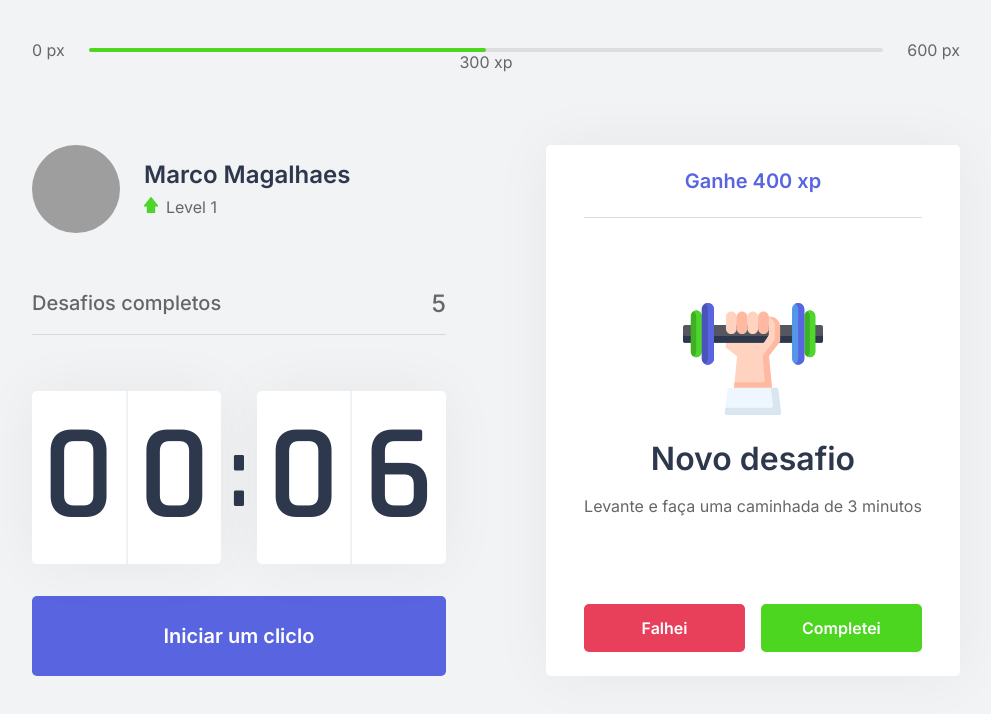
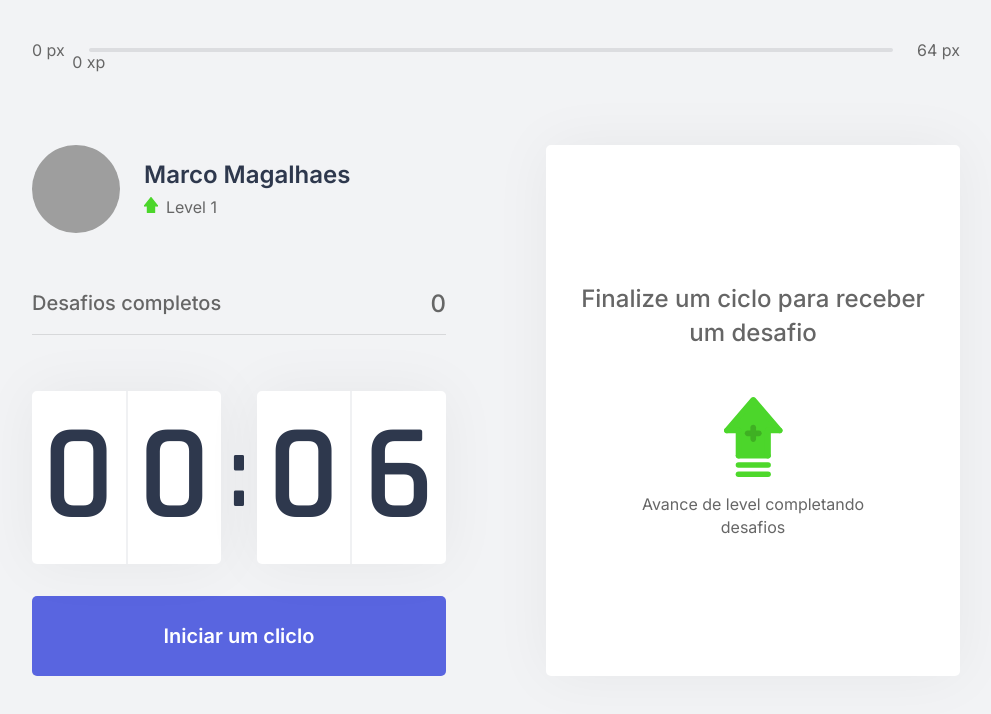
Before and after one commit to mcorreiam/NLW4React-next, a Next.js app: page / in a window 1280 px wide. Shown: the top 714 px of the page, without its empty margins (144-1135 px from the left). Built offline with nearby package versions, Linux system fonts and the light colour scheme; grey boxes are pictures that could not be loaded.

Commit message:
Regras de negocio)

```diff
--- /dev/null
+++ b/challenges.json
@@ -0,0 +1,62 @@
+[
+    {
+      "type": "body",
+      "description": "Estique um de seus braços com a palma da mão virada para frente e puxe os dedos para cima por 10 segundos por mão.",
+      "amount": 80
+    },
+    {
+      "type": "body",
+      "description": "Estique seu braço contra o peito e puxe-o utilizando o outro braço por 10 segundos por braço.",
+      "amount": 60
+    },
+    {
+      "type": "body",
+      "description": "Puxe seu pescoço com a ajuda da mão para a direita e para a esquerda, permanecendo na posição por alguns segundos.",
+      "amount": 70
+    },
+    {
+      "type": "body",
+      "description": "Com as duas mãos na parte de trás da cabeça, leve-a para baixo, alongando a parte de trás da região.",
+      "amount": 60
+    },
+    {
+      "type": "body",
+      "description": "Cruze as pernas e desça com as mãos esticadas em direção ao chão. Repita o movimento com a outra perna na frente.",
+      "amount": 100
+    },
+    {
+      "type": "body",
+      "description": "Sentado, abra as pernas e tente encostar as palmas das mãos no chão, repita 3 vezes por 5 segundos.",
+      "amount": 80
+    },
+    {
+      "type": "body",
+      "description": "Puxe o joelho de encontro ao peito e segure, troque de perna após 10 segundos.",
+      "amount": 50
+    },
+    {
+      "type": "body",
+      "description": "Sentado, cruze uma perna e incline seu tronco à frente, troque de perna após 10 segundos.",
+      "amount": 80
+    },
+    {
+      "type": "eye",
+      "description": "Sentado, feche os olhos e cubra-os com as palmas da mão durante 2 minutos, depois abra normalmente.",
+      "amount": 90
+    },
+    {
+      "type": "eye",
+      "description": "Em algum ambiente aberto, olhe o mais longe que puder em quatro direções por 3s, mexa apenas os olhos. Repita 3 vezes.",
+      "amount": 140
+    },
+    {
+      "type": "eye",
+      "description": "Usando os polegares, massage a área abaixo das sobrancelhas em movimentos circulares por 15 segundos.",
+      "amount": 70
+    },
+    {
+      "type": "body",
+      "description": "Em pé, gire a cintura o máximo que puder para a esquerda, segure por cinco segundos. Repita para a direita.",
+      "amount": 90
+    }
+  ]
--- a/src/componets/ChallengeBox.tsx
+++ b/src/componets/ChallengeBox.tsx
@@ -3,29 +3,26 @@
 import styles from "../styles/components/ChallengeBox.module.css";
 
 export function ChallengeBox(){
-    const contextData = useContext(ChallengesContext);
-
-    console.log(contextData);
-
-    const hasActiveChallenge = true;
+    const {activeChallenge, resetChallenge} = useContext(ChallengesContext);
 
     return (
         <div className={styles.challengeBoxContainer}>
 
-            {hasActiveChallenge ? (
+            {activeChallenge ? (
                 <div className={styles.challengeActive}>
-                    <header>Ganhe 400 xp</header>
+                    <header>Ganhe {activeChallenge.amount} xp</header>
 
                     <main>
-                        <img src="icons/body.svg" />
+                        <img src={`icons/${activeChallenge.type}.svg`} />
                         <strong>Novo desafio</strong>
-                        <p>Levante e faça uma caminhada de 3 minutos</p>
+                        <p>{activeChallenge.description}</p>
                     </main>
 
                     <footer>
                         <button
                             type="button"
                             className={styles.challengeFailedButton}
+                            onClick={resetChallenge}
                         >
                             Falhei
                         </button>
--- a/src/componets/CompletedChallenges.tsx
+++ b/src/componets/CompletedChallenges.tsx
@@ -1,10 +1,13 @@
+import { useContext, useState } from 'react'
+import { ChallengesContext } from '../contexts/ChallengesContext'
 import styles from '../styles/components/CompletedChallenges.module.css'
 
 export function CompletedChallenges(){
+    const { chalengesCompleted } = useContext(ChallengesContext);
     return (
         <div className={styles.completedChallengesContainer}>
             <span>Desafios completos</span>
-            <span>5</span>
+            <span>{chalengesCompleted}</span>
         </div>
     )
 }
--- a/src/componets/ExperienceBar.tsx
+++ b/src/componets/ExperienceBar.tsx
@@ -1,16 +1,22 @@
+import { useContext } from 'react';
+import { ChallengesContext } from '../contexts/ChallengesContext';
 import styles from '../styles/components/ExperienceBar.module.css';
+
 export function ExperienceBar(){
+    const {currentExperience, experienceToNextLevel} = useContext(ChallengesContext);
+    const percentToNextLevel = Math.round(currentExperience * 100) / experienceToNextLevel
+
     return (
         <header className={styles.experienceBar}>
             <span>0 px</span>
             <div>
-                <div style={{width: '50%'}} />
+                <div style={{width: `${percentToNextLevel}%`}} />
 
-                <span className={styles.currentExperience} style={{left: '50%'}}>
-                    300 xp
+                <span className={styles.currentExperience} style={{left: `${percentToNextLevel}%`}}>
+                    {currentExperience} xp
                 </span>
             </div>
-            <span>600 px</span>
+            <span>{experienceToNextLevel} px</span>
 
         </header>
     )
--- a/src/contexts/ChallengesContext.tsx
+++ b/src/contexts/ChallengesContext.tsx
@@ -1,4 +1,5 @@
 import { createContext, ReactNode, useState } from "react";
+import challenges from "../../challenges.json";
 
 export const ChallengesContext = createContext({} as ChallengesContextData);
 
@@ -6,37 +7,58 @@
     children: ReactNode
   }
 
+interface Challenge {
+    type: "body" | "eye";
+    description: string;
+    amount: number;
+}
+
 
 interface ChallengesContextData{
     level: number;
     currentExperience: number;
     chalengesCompleted: number;
+    experienceToNextLevel: number;
+    activeChallenge: Challenge;
     levelUp: () => void;
     startNewChallenge: () => void;
+    resetChallenge: () => void;
 }
 
 export function ChallengesProvider({children}: ChallengeProviderProps){
     const [level, setLevel] = useState(1);
     const [currentExperience, setCurrentExperience] = useState(0);
     const [chalengesCompleted, setChalengesCompleted] = useState(0);
+    const [activeChallenge, setActiveChallenge] = useState(null);
+    const experienceToNextLevel = Math.pow((level + 1)*4, 2);
 
 
     function levelUp(){
         setLevel(level + 1);
     }
 
+    function resetChallenge(){
+        setActiveChallenge(null);
+    }
+
     function startNewChallenge(){
-        console.log('New challenge')
+        const randomChallengeIndex = Math.floor(Math.random() * challenges.length);
+        const challenge = challenges[randomChallengeIndex];
+
+        setActiveChallenge(challenge);
     }
 
     return (
         <ChallengesContext.Provider
             value={{
                 level,
-                levelUp,
                 currentExperience,
                 chalengesCompleted,
-                startNewChallenge
+                activeChallenge,
+                experienceToNextLevel,
+                startNewChallenge,
+                resetChallenge,
+                levelUp,
             }}>
             {children}
         </ChallengesContext.Provider>
```
